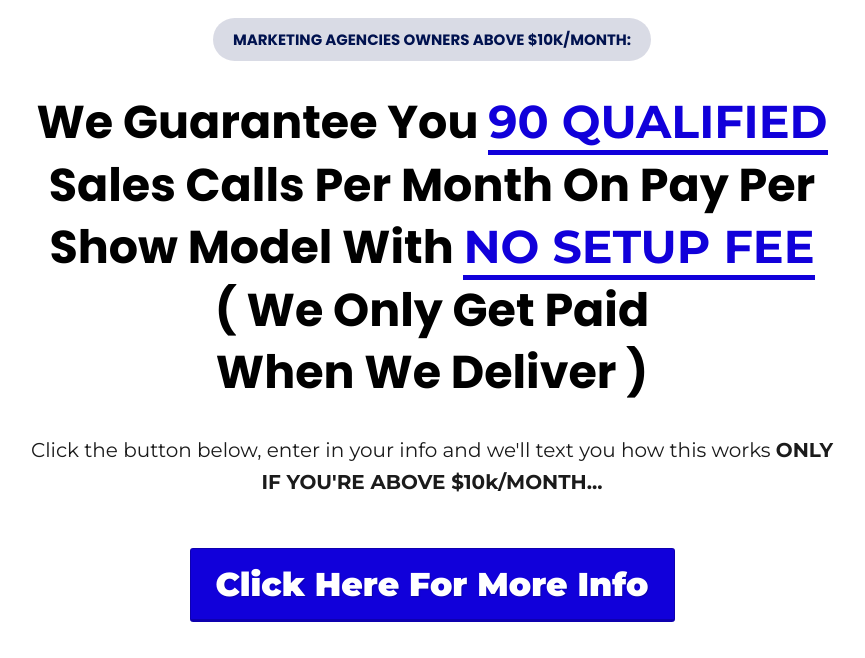
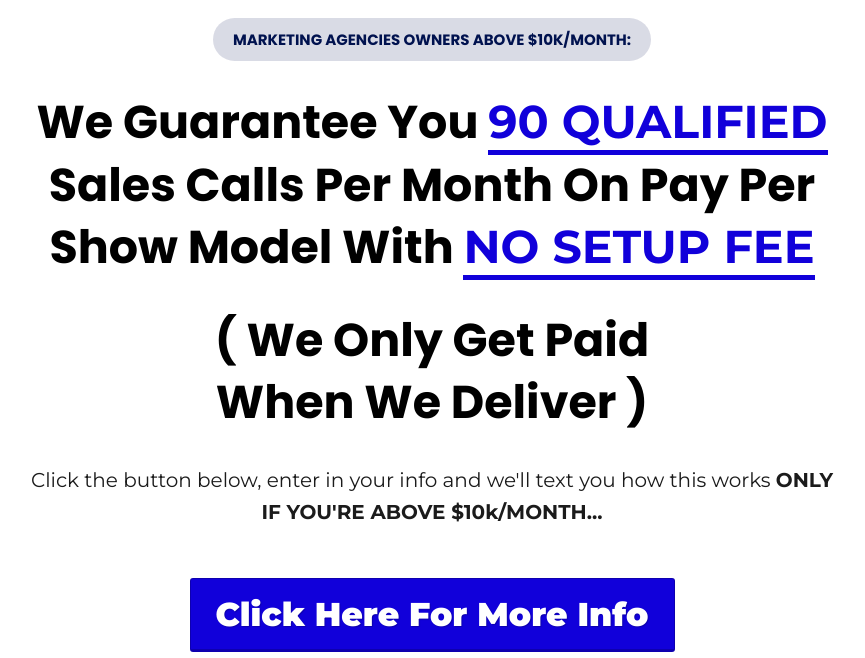
Before and after one commit to wdAres/upScale, a plain HTML site: page index.html in a window 1280 px wide. Shown: the part 142-800 px from the top of the page, without its empty margins (208-1073 px from the left). Drawn offline with Linux system fonts and the light colour scheme.

Commit message:
Update index.html

```diff
--- a/index.html
+++ b/index.html
@@ -25,8 +25,11 @@
     <main class='pg1_main'>
         <h3>MARKETING AGENCIES OWNERS ABOVE $10k/MONTH:</h3>
         <h1>We guarantee you <span style="text-transform: uppercase;">90 qualified</span> sales calls per month on pay
-            per show model with <span style="text-transform: uppercase;">no setup fee</span> <br>
-            ( we only get paid when we deliver )
+            per show model with <span style="text-transform: uppercase;">no setup fee</span>
+
+            <h1>
+                ( we only get paid when we deliver )
+            </h1>
         </h1>
         <h4>Click the button below, enter in your info and we'll text you how this works
             <b>ONLY IF YOU'RE ABOVE $10k/MONTH...</b>
```
